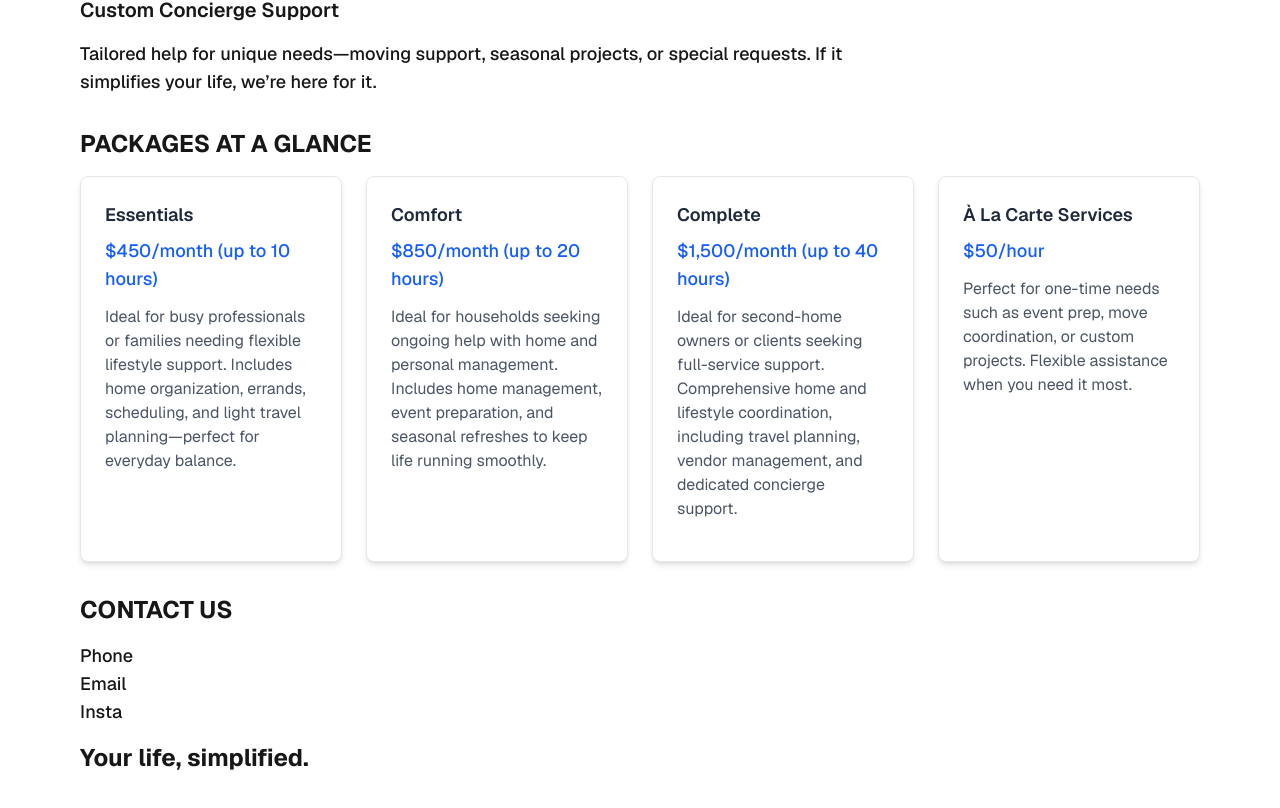
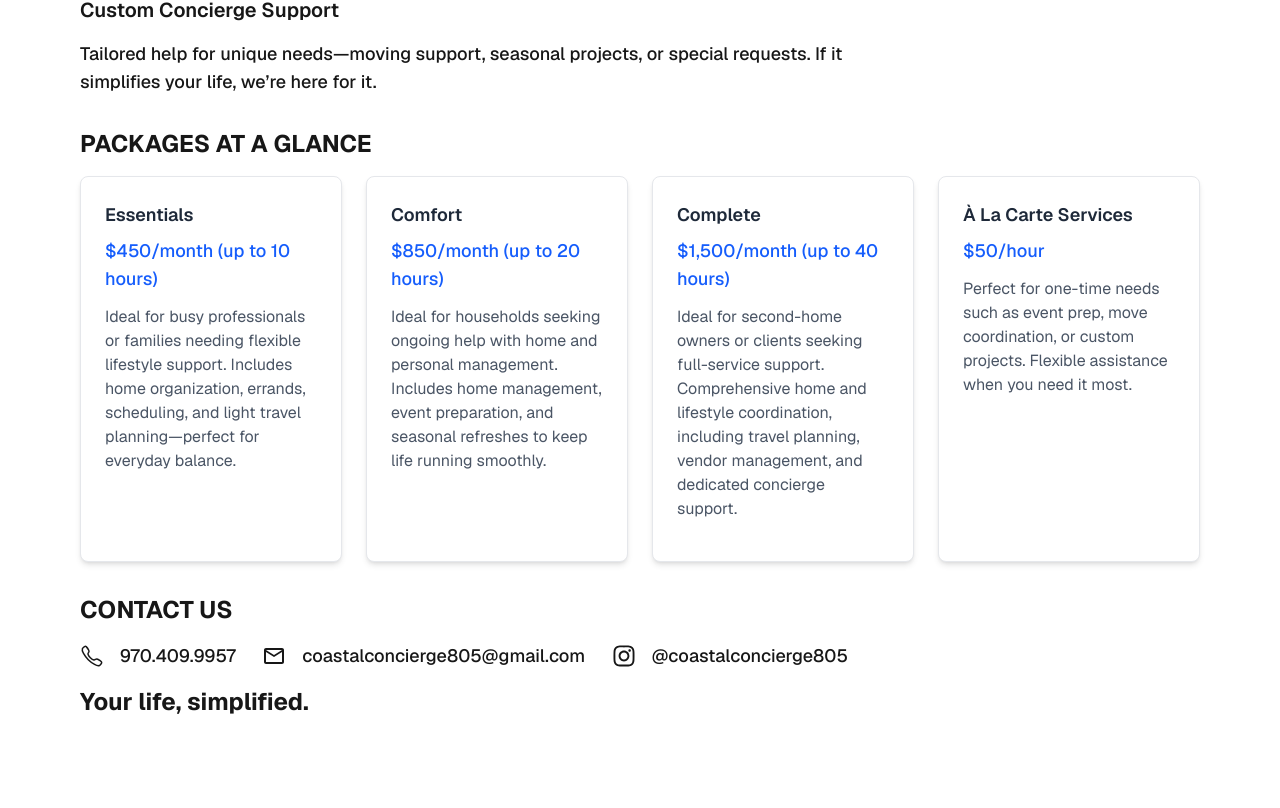
Before and after one commit to steinbergpeter/coastal, a Next.js app: page / in a window 1280 px wide. Shown: the part 904-1712 px from the top of the page. Built offline with nearby package versions, Linux system fonts and the light colour scheme.

Commit message:
install react-icon; add icons to contact info

```diff
--- a/package.json
+++ b/package.json
@@ -12,7 +12,8 @@
     "coastal": "link:",
     "next": "15.5.6",
     "react": "19.1.0",
-    "react-dom": "19.1.0"
+    "react-dom": "19.1.0",
+    "react-icons": "^5.5.0"
   },
   "devDependencies": {
     "@eslint/eslintrc": "^3",
--- a/src/app/page.tsx
+++ b/src/app/page.tsx
@@ -1,3 +1,7 @@
+import { FaInstagram } from 'react-icons/fa';
+import { IoCallOutline } from 'react-icons/io5';
+import { MdOutlineMailOutline } from 'react-icons/md';
+
 export default function Home() {
   return (
     <div className='font-sans flex flex-col items-center justify-items-center min-h-screen p-8 pb-20 gap-16 sm:p-20'>
@@ -130,12 +134,21 @@ export default function Home() {
             </div>
           </div>
         </section>
-        <section className='flex flex-col gap-4 max-w-3xl'>
+        <section className='flex flex-col gap-4 max-w-3xl w-full'>
           <h2 className='text-2xl font-bold'>CONTACT US</h2>
-          <ul>
-            <li className='text-lg font-medium'>Phone</li>
-            <li className='text-lg font-medium'>Email</li>
-            <li className='text-lg font-medium'>Insta</li>
+          <ul className='flex justify-between'>
+            <li className='text-lg font-medium flex justify-between items-center gap-4'>
+              <IoCallOutline size={24} />
+              970.409.9957
+            </li>
+            <li className='text-lg font-medium flex justify-between items-center gap-4'>
+              <MdOutlineMailOutline size={24} />
+              coastalconcierge805@gmail.com
+            </li>
+            <li className='text-lg font-medium flex justify-between items-center gap-4'>
+              <FaInstagram size={24} />
+              @coastalconcierge805
+            </li>
           </ul>
           <h2 className='text-2xl font-bold'>Your life, simplified.</h2>
         </section>
```
Also changed, not shown: 1 other file (tests, documents, lock files or other folders).
